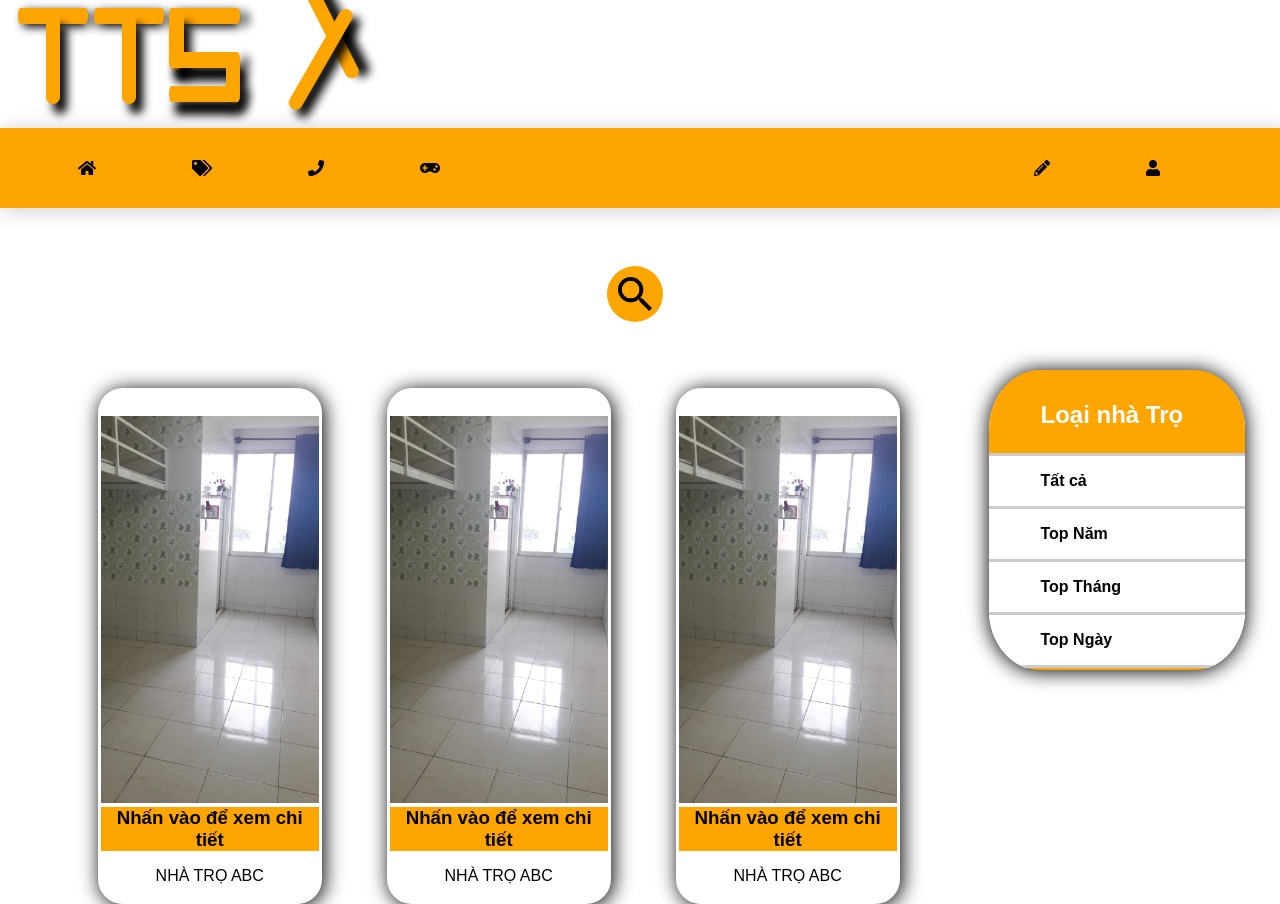
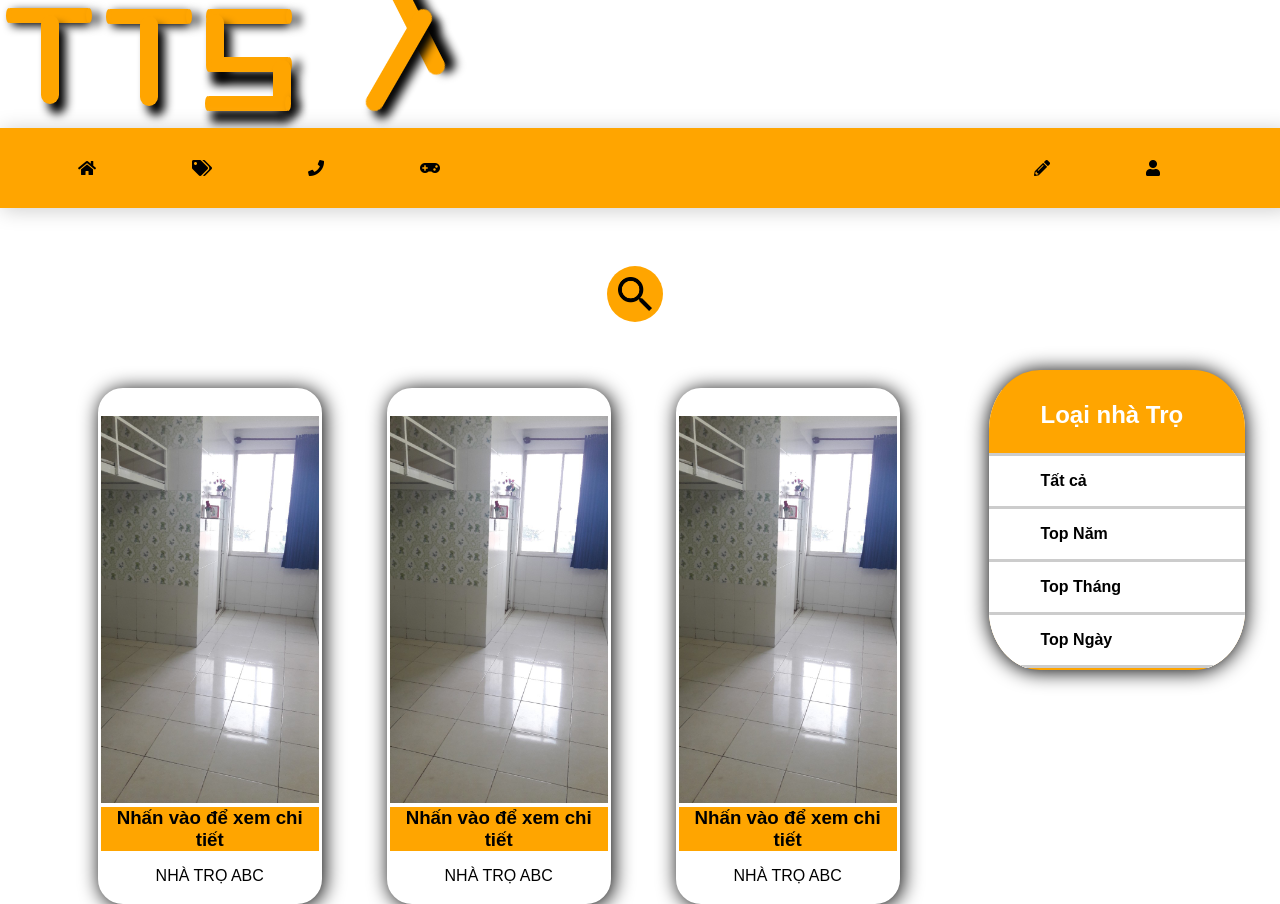
Before and after one commit to Thao5/TTSV, a plain HTML site: page index.html in a window 1280 px wide. Shown: the top 904 px of the page. Drawn offline with nearby package versions, Linux system fonts and the light colour scheme; files that its build step writes are made by us from their sources.

Commit message:
fixed
fixed

```diff
--- a/cssfile/web.css
+++ b/cssfile/web.css
@@ -20,7 +20,6 @@ header a{
     width: 100%;
     height: 100%;
     position: relative;
-    display: flex;
     justify-content: space-evenly;
     align-items: center;
 }
@@ -33,33 +32,33 @@ header a > div{
 
 #T2{
     position: relative;
-    width: 22%;
-    height: 75%;
+    width: 18px;
+    height: 89px;
     background-color: orange;
-    top: -8%;
-    left: 41%;
+    top: -8px;
+    left: 33px;
     border-radius: 10px;
     box-shadow: 7px 10px 10px 0 #000;
     animation: t2 1s 1;
 }
 
 #T3{
-    width: 100%;
-    height: 13%;
+    width: 78px;
+    height: 14.95px;
     background-color: orange;
     position: relative ;
-    left: 2%;
+    left: 2px;
     box-shadow: 2px 3px 10px 0 #000;
     animation: c 1s 1;
 }
 
 #T4{
     position: relative;
-    width: 22%;
-    height: 75%;
+    width: 18px;
+    height: 90px;
     background-color: orange;
-    top: -8%;
-    left: 41%;
+    top: -8px;
+    left: 32px;
     border-radius: 10px;
     box-shadow: 7px 10px 10px 0 #000;
     animation: t2 1s 1;
@@ -104,11 +103,11 @@ header a > div{
 }
 
 #T1{
-    width: 100%;
-    height: 13%;
+    width: 78px;
+    height: 14.95px;
     background-color: orange;
     position: relative ;
-    left: 2%;
+    left: 2px;
     box-shadow: 2px 3px 10px 0 #000;
     animation: c 1s 1;
 }
@@ -161,11 +160,11 @@ header a > div{
 }
 
 #s1{
-    width: 100%;
-    height: 13%;
+    width: 78px;
+    height: 14.95px;
     background-color: orange;
     position: relative ;
-    left: 2%;
+    left: 2px;
     box-shadow: 2px 3px 10px 0 #000;
     animation: c 1s 1;
 }
@@ -199,23 +198,23 @@ header a > div{
 
 #s2{
     position: relative;
-    width: 22%;
-    height: 49%;
+    width: 18px;
+    height: 56.35px;
     background-color: orange;
-    top: -10%;
-    left: -3%;
+    top: -10px;
+    left: -2px;
     border-radius: 10px;
     box-shadow: 7px 10px 10px 0 #000;
     animation: t2 1s 1;
 }
 
 #s3{
-    width: 100%;
-    height: 13%;
+    width: 78px;
+    height: 14.95px;
     background-color: orange;
     position: relative ;
-    left: 2%;
-    top: -25%;
+    left: 2px;
+    top: -23px;
     box-shadow: 2px 13px 10px 0 #000;
     animation: c 1s 1;
 }
@@ -227,7 +226,6 @@ header a > div{
     height: 100%;
     border-radius: 50%;
     left: -5%;
-    top: 0;
     background-color: orange;
     padding: 0;
     margin: 0;
@@ -249,23 +247,23 @@ header a > div{
 
 #s4{
     position: relative;
-    width: 22%;
-    height: 40%;
+    width: 18px;
+    height: 50px;
     background-color: orange;
-    top: -35%;
-    left: 85%;
+    top: -35px;
+    left: 65px;
     border-radius: 10px;
     box-shadow: 7px 10px 10px 0 #000;
     animation: t2 1s 1;
 }
 
 #s5{
-    width: 100%;
-    height: 13%;
+    width: 78px;
+    height: 14.95px;
     background-color: orange;
     position: relative ;
-    left: 2%;
-    top: -50%;
+    left: 0.85px;
+    top: -49px;
     box-shadow: 2px 13px 10px 0 #000;
     animation: c 1s 1;
 }
@@ -299,11 +297,11 @@ header a > div{
 
 #v1{
     position: relative;
-    width: 22%;
-    height: 95%;
+    width: 18px;
+    height: 115px;
     background-color: orange;
-    top: -5%;
-    left: 95%;
+    top: -7px;
+    left: 76px;
     border-radius: 10px;
     transform: rotate(30deg);
     box-shadow: 10px 3px 10px 0 #000;
@@ -313,11 +311,11 @@ header a > div{
 
 #v2{
     position: relative;
-    width: 22%;
-    height: 90%;
+    width: 18px;
+    height: 115px;
     background-color: orange;
-    top: -100%;
-    left: 30%;
+    top: -125px;
+    left: 25px;
     border-radius: 10px;
     transform: rotate(-30deg);
     box-shadow: 10px 3px 10px 0 #000;
@@ -343,6 +341,8 @@ header a > div{
 }
 
 .T1{
+    background-color: transparent;
+    position: relative;
     transition: 1s;
 }
 
@@ -351,6 +351,10 @@ header a > div{
 }
 
 .T2{
+    background-color: transparent;
+    position: absolute;
+    top: 1px;
+    left: 100px;
     transition: 1s;
 }
 
@@ -359,6 +363,10 @@ header a > div{
 }
 
 .S{
+    background-color: transparent;
+    position: absolute;
+    top: 1px;
+    left: 200px;
     transition: 1s;
 }
 
@@ -367,10 +375,19 @@ header a > div{
 }
 
 .V{
+    position: absolute;
+    top: 1px;
+    left: 300px;
+    background-color: transparent;
     margin-left: 5px;
     transition: 1s;
 }
 
 .V:hover{
-    transform: translateX(90%) rotate(60deg);
+    transform: translateX(100px) rotate(60deg);
 }
+
+@media (max-width: 700px) {
+
+
+}
```
